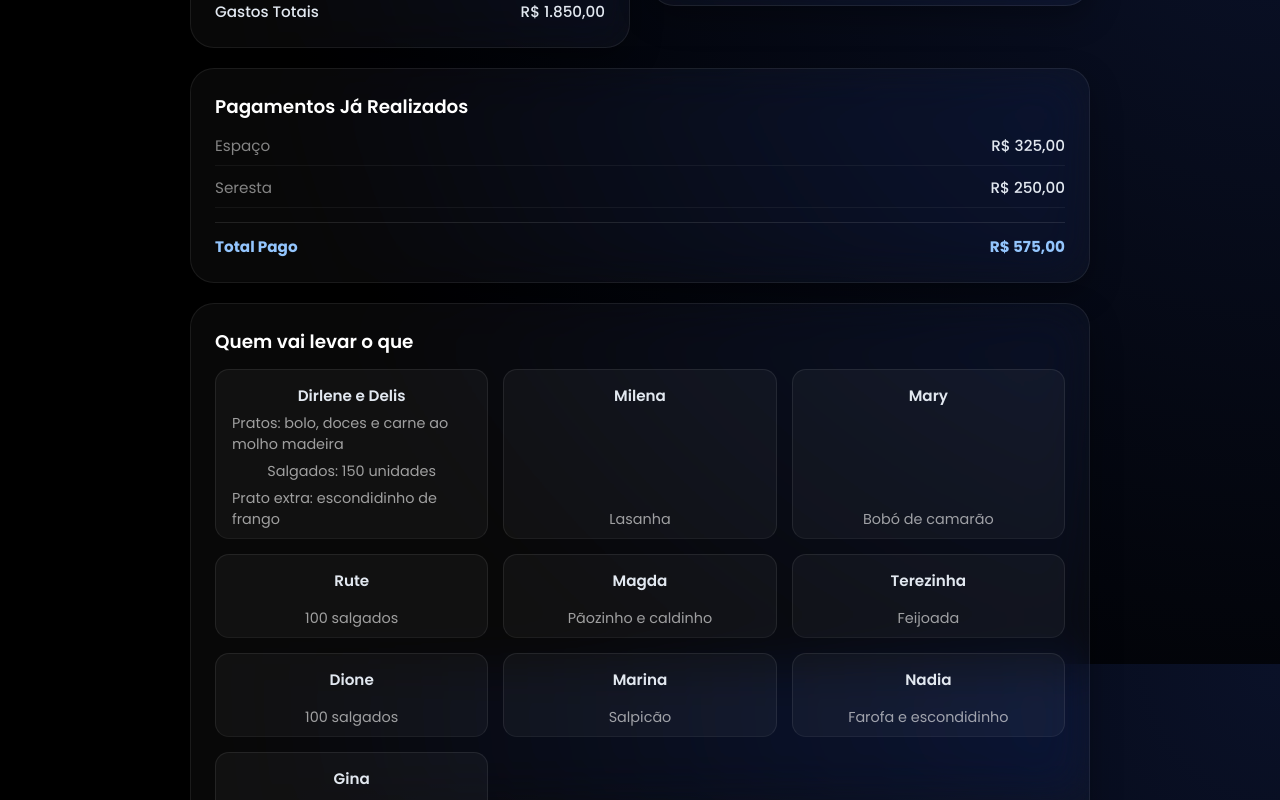
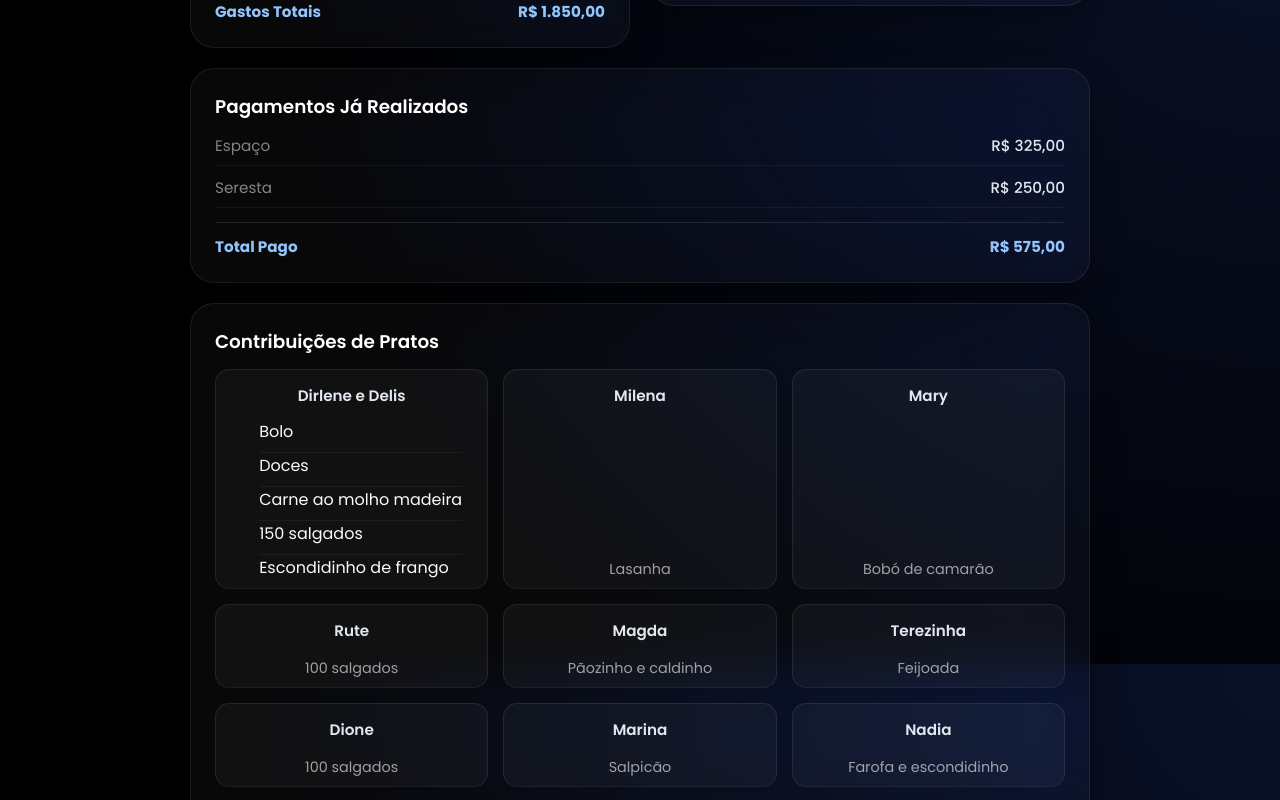
Before and after one commit to rcssic/furabucho, a React (Vite) app: page /#/aniversario-robgol in a window 1280 px wide. Shown: the part 936-1736 px from the top of the page. Built offline with nearby package versions, Linux system fonts and the light colour scheme.

Commit message:
Atualização Aniversario Robgol 6

```diff
--- a/src/pages/AniversarioRobgol/AniversarioRobgolPage.tsx
+++ b/src/pages/AniversarioRobgol/AniversarioRobgolPage.tsx
@@ -82,7 +82,7 @@ export default function RobgolAniversarioPage() {
                             <li><span>Feijoada</span> <strong>R$ 450,00</strong></li>
                             <li><span>Plásticos</span> <strong>R$ 150,00</strong></li>
                             <li><span>Mesa (10 conjuntos)</span> <strong>R$ 100,00</strong></li>
-                            <li style={{ borderTop: '1px solid rgba(255,255,255,0.1)', paddingTop: '12px', marginTop: '4px' }}>
+                            <li className="total-row" style={{ borderTop: '1px solid rgba(255,255,255,0.1)', paddingTop: '12px', marginTop: '4px' }}>
                                 <span><strong>Gastos Totais</strong></span> <strong>R$ 1.850,00</strong>
                             </li>
                         </ul>
@@ -116,13 +116,17 @@ export default function RobgolAniversarioPage() {
 
                     {/* Divisão dos Pratos (Estilo Quadro de Vagas/Provas do Concurso) */}
                     <div className="glass-card full">
-                        <h2>Quem vai levar o que</h2>
+                        <h2>Contribuições de Pratos</h2>
                         <ul className="glass-data-list food-assignments-list" style={{ display: 'grid', gridTemplateColumns: 'repeat(auto-fit, minmax(250px, 1fr))', gap: '15px' }}>
                             <li className="food-assignment">
                                 <strong>Dirlene e Delis</strong>
-                                <span>Pratos: bolo, doces e carne ao molho madeira</span>
-                                <span>Salgados: 150 unidades</span>
-                                <span>Prato extra: escondidinho de frango</span>
+                                <ul style={{ margin: '8px 0 0', paddingLeft: '18px', listStyleType: 'disc' }}>
+                                    <li>Bolo</li>
+                                    <li>Doces</li>
+                                    <li>Carne ao molho madeira</li>
+                                    <li>150 salgados</li>
+                                    <li>Escondidinho de frango</li>
+                                </ul>
                             </li>
                             <li className="food-assignment"><strong>Milena</strong><span>Lasanha</span></li>
                             <li className="food-assignment"><strong>Mary</strong><span>Bobó de camarão</span></li>
```
